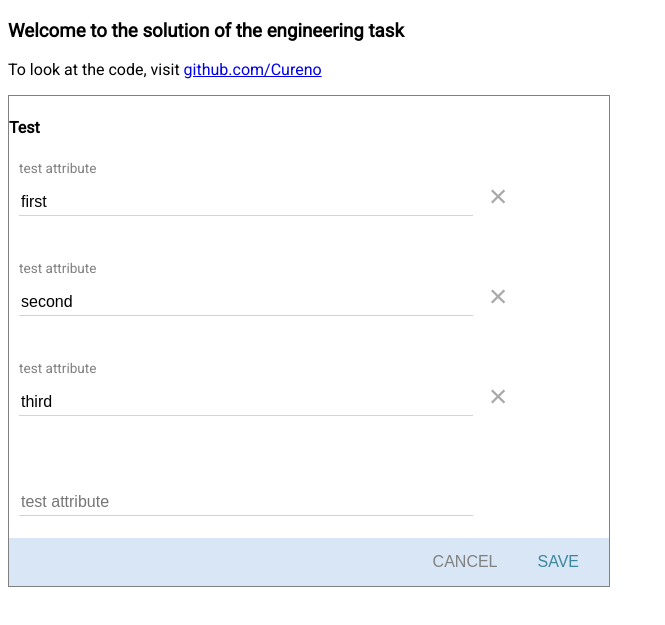
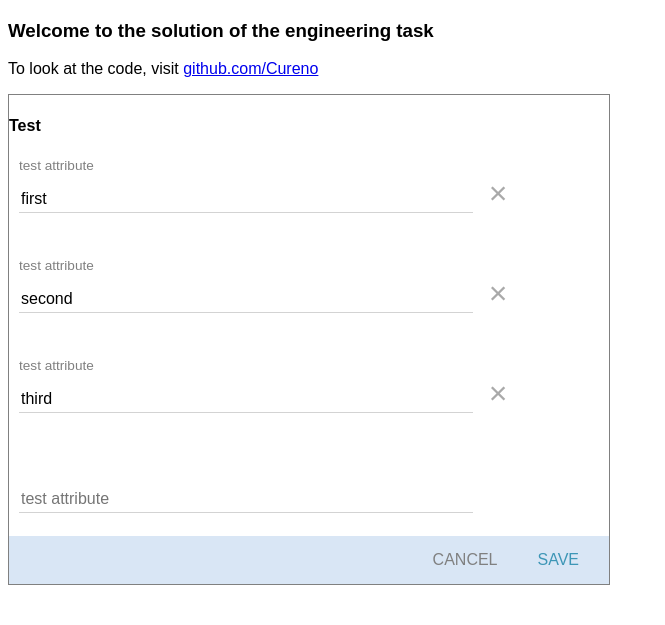
Before and after one commit to Cureno/engineer-task, a React app: page / in a window 1280 px wide. Shown: the part 61-686 px from the top of the page, without its empty margins (0-665 px from the left). Built offline with nearby package versions, Linux system fonts and the light colour scheme.

Commit message:
remove unused font, Arial works just fine

```diff
--- a/public/index.html
+++ b/public/index.html
@@ -19,7 +19,6 @@
       work correctly both with client-side routing and a non-root public URL.
       Learn how to configure a non-root public URL by running `npm run build`.
     -->
-    <link href="https://fonts.googleapis.com/css?family=Roboto" rel="stylesheet">
     <title>JS Engineer</title>
   </head>
   <body>
--- a/src/index.css
+++ b/src/index.css
@@ -1,9 +1,7 @@
 body {
   /* margin: 0;
   padding: 0; */
-  /* font-family: sans-serif; */
-  font-family: 'Roboto', sans-serif;
+  font-family: Arial, sans-serif;
+  --highlight-color: rgb(61, 150, 182);
 
-
-  --highlight-color: rgb(59, 135, 157);
 }
```
